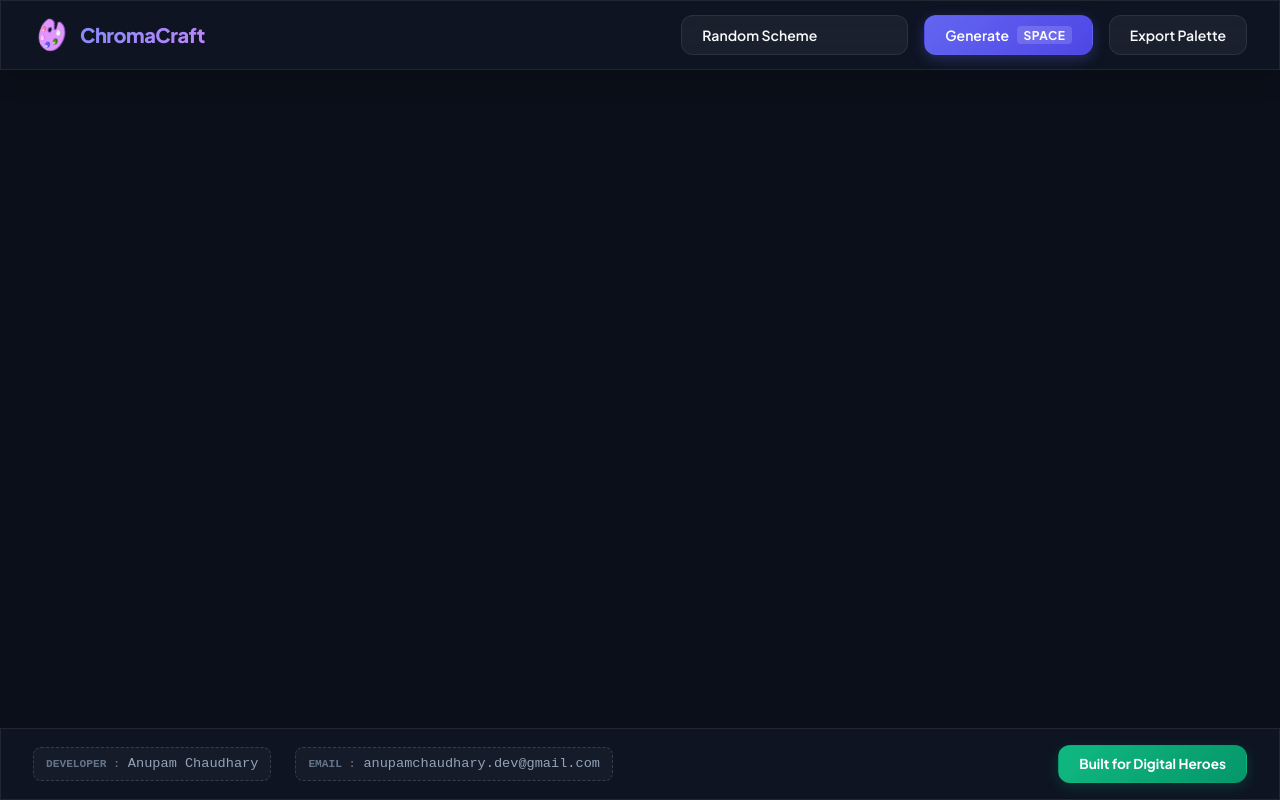
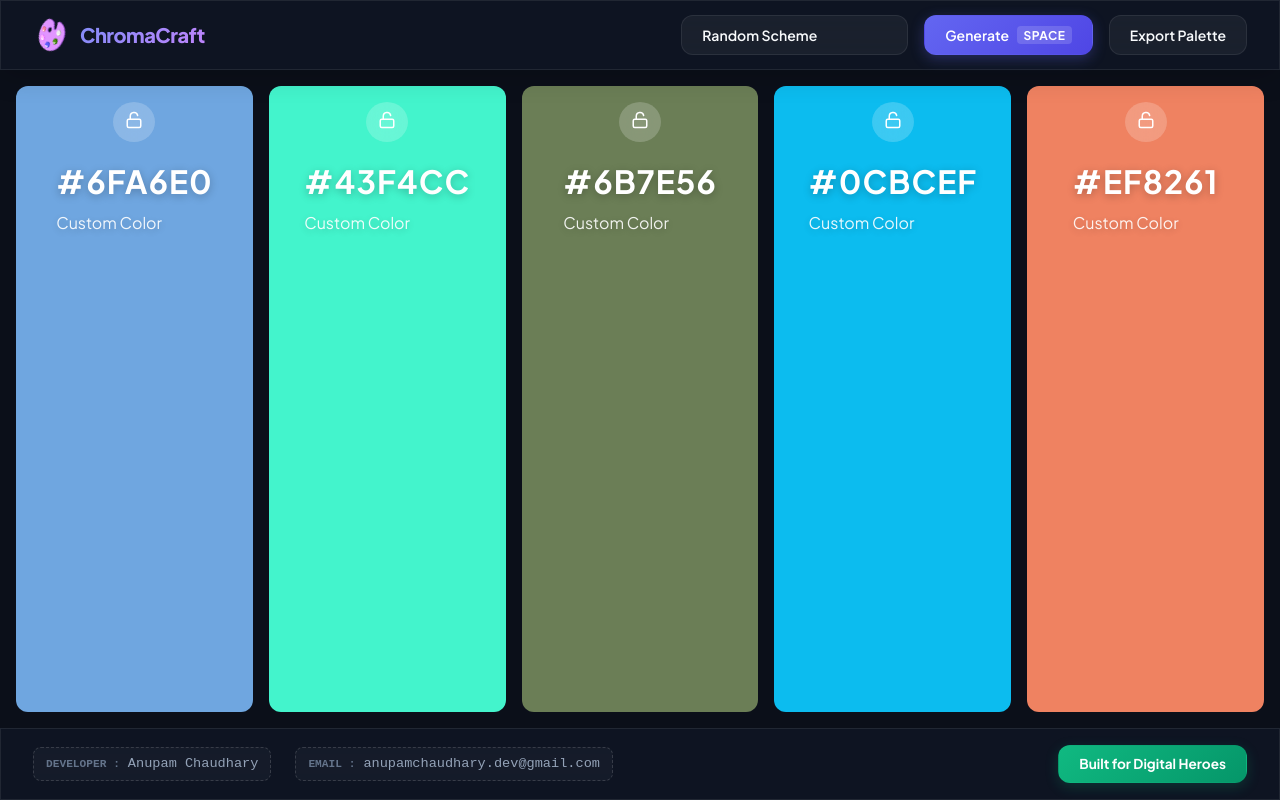
Before and after one commit to anupam311/chromacraft-digital-heroes-tool, a React (Vite) app: page / in a window 1280 px wide. Built offline with nearby package versions, Linux system fonts and the light colour scheme.

Commit message:
feat: implement color column UI layout.

```diff
--- a/package.json
+++ b/package.json
@@ -9,8 +9,10 @@
     "preview": "vite preview"
   },
   "dependencies": {
+    "lucide-react": "^1.21.0",
     "react": "^18.3.1",
-    "react-dom": "^18.3.1"
+    "react-dom": "^18.3.1",
+    "react-icons": "^5.6.0"
   },
   "devDependencies": {
     "@types/react": "^18.3.3",
--- a/src/App.jsx
+++ b/src/App.jsx
@@ -1,6 +1,17 @@
 import React, { useState } from 'react';
 import Header from './components/Header';
 import Footer from './components/Footer';
+import Column from './components/Column';
+import {
+  createColorObject,
+  copyToClipboard,
+  hslToHex,
+} from "./utils/color";
+
+const initialColors = Array.from(
+  { length: 5 },
+  () => createColorObject()
+);
 
 // ==========================================
 // MANDATORY DEVELOPER SETTINGS
@@ -12,6 +23,8 @@ const DEVELOPER_EMAIL = "anupamchaudhary.dev@gmail.com"; // Write your email ins
 
 export default function App() {
   const [harmonyMode, setHarmonyMode] = useState('random');
+  const [colors, setColors] = useState(initialColors);
+  const [selectedIndex, setSelectedIndex] = useState(null);
 
   const generatePalette = () => {
     console.log('Generate palette clicked! Mode:', harmonyMode);
@@ -31,7 +44,27 @@ export default function App() {
       />
 
       {/* Workspace Column Placeholder will go here later */}
-      <main style={{ flex: 1 }}></main>
+      <main className="workspace">
+        {colors.map((color, index) => (
+          <Column
+            color={color}
+            selected={selectedIndex === index}
+            onSelect={() => setSelectedIndex(index)}
+            onMouseLeft={() => setSelectedIndex(null)}
+            onLock={() => toggleLock(index)}
+            onCopy={() => copyColor(index)}
+            onHueChange={(value) =>
+              updateHue(index, value)
+            }
+            onSaturationChange={(value) =>
+              updateSaturation(index, value)
+            }
+            onLightnessChange={(value) =>
+              updateLightness(index, value)
+            }
+          />
+        ))}
+      </main>
 
       <Footer
         developerName={DEVELOPER_NAME}
--- a/src/components/Column.jsx
+++ b/src/components/Column.jsx
@@ -1,9 +1,107 @@
-import React from 'react';
+import React from "react";
+import {Lock, LockOpen} from "lucide-react";
 
-export default function Column() {
+function Column({
+  color,
+  selected,
+  onSelect,
+  onMouseLeft,
+  onLock,
+  onCopy,
+  onHueChange,
+  onSaturationChange,
+  onLightnessChange,
+}) {
   return (
-    <div className="color-column">
-      {/* Individual column skeleton */}
+    <div
+      className={`column ${selected ? "selected" : ""}`}
+      style={{ backgroundColor: color.hex }}
+      onMouseOver={onSelect}
+      onMouseLeave={onMouseLeft}
+    >
+      {/* Top Controls */}
+      <div className="column-top">
+        <button
+          className="icon-btn"
+          onClick={(e) => {
+            e.stopPropagation();
+            onLock();
+          }}
+        >
+          {color.locked ? (
+            <Lock size={18} strokeWidth={2} />
+          ) : (
+            <LockOpen size={18} strokeWidth={2} />
+          )}
+        </button>
+      </div>
+
+      {/* Color Info */}
+      <div className="column-info">
+        <h2>{color.hex}</h2>
+        <p>{color.name}</p>
+      </div>
+
+      {/* HSL Controls */}
+      {selected && (
+        <div
+          className="controls-panel"
+          onClick={(e) => e.stopPropagation()}
+        >
+          <div className="slider-group">
+            <div className="slider-label">
+              <label>Hue</label>
+              <span>{color.h}</span>
+            </div>
+            <input
+              className="hue-slider"
+              type="range"
+              min="0"
+              max="360"
+              value={color.h}
+              onChange={(e) =>
+                onHueChange(Number(e.target.value))
+              }
+            />
+          </div>
+
+          <div className="slider-group">
+            <div className="slider-label">
+              <label>Saturation</label>
+              <span>{color.s}%</span>
+            </div>
+            <input
+              className="saturation-slider"
+              type="range"
+              min="0"
+              max="100"
+              value={color.s}
+              onChange={(e) =>
+                onSaturationChange(Number(e.target.value))
+              }
+            />
+          </div>
+
+          <div className="slider-group">
+            <div className="slider-label">
+              <label>Lightness</label>
+              <span>{color.l}%</span>
+            </div>
+            <input
+              className="lightness-slider"
+              type="range"
+              min="0"
+              max="100"
+              value={color.l}
+              onChange={(e) =>
+                onLightnessChange(Number(e.target.value))
+              }
+            />
+          </div>
+        </div>
+      )}
     </div>
   );
 }
+
+export default Column;
--- a/src/index.css
+++ b/src/index.css
@@ -237,3 +237,215 @@ select.btn-secondary:hover {
   transform: translateY(-1px);
   box-shadow: 0 6px 20px rgba(16, 185, 129, 0.3);
 }
+
+.workspace {
+  flex: 1;
+  display: flex;
+  padding: 1rem;
+  gap: 1rem;
+}
+
+.column {
+  flex: 1;
+  display: flex;
+  flex-direction: column;
+  align-items: center;
+  border-radius: 12px;
+  overflow: hidden;
+  transition: var(--transition-smooth);
+}
+
+.column:hover {
+  box-shadow: 0 8px 20px rgba(0, 0, 0, 0.3);
+}
+
+/* Top Area */
+
+.column-top {
+  display: flex;
+  justify-content: flex-end;
+
+  padding-top: 16px;
+}
+
+.icon-btn {
+  width: 42px;
+  height: 40px;
+
+  border: none;
+  border-radius: 50%;
+
+  font-size: 18px;
+
+  cursor: pointer;
+
+  background: rgba(255, 255, 255, 0.2);
+
+  backdrop-filter: blur(10px);
+
+  transition: all 0.2s ease;
+}
+
+.icon-btn:hover {
+  transform: scale(1.1);
+
+  background: rgba(255, 255, 255, 0.3);
+}
+
+/* Color Info */
+
+.column-info {
+  padding: 15px;
+
+  color: white;
+
+  text-shadow: 0 2px 8px rgba(0, 0, 0, 0.25);
+}
+
+.column-info h2 {
+  font-size: 2rem;
+  font-weight: 700;
+
+  margin-bottom: 6px;
+
+  letter-spacing: 1px;
+}
+
+.column-info p {
+  font-size: 1rem;
+
+  opacity: 0.9;
+}
+
+/* Controls Panel */
+
+.controls-panel {
+  background: rgba(0,0,0,0.9);
+  width: fit-content;
+
+  backdrop-filter: blur(24px);
+  -webkit-backdrop-filter: blur(24px);
+
+  border: 1px solid rgba(0,0,0,0.5);
+
+  border-radius: 20px;
+
+  padding: 18px;
+
+  box-shadow:
+    0 8px 32px rgba(255,255,255,0.15);
+}
+
+/* Sliders */
+
+.slider-group {
+  margin-bottom: 16px;
+}
+
+.slider-group label {
+  display: block;
+  font-size: 14px;
+  font-weight: 500;
+  color: rgba(255,255,255,0.85);
+  letter-spacing: 0.5px;
+}
+
+.slider-group span{
+  display: block;
+  font-size: 14px;
+  font-weight: 600;
+}
+
+.slider-group input[type="range"] {
+  -webkit-appearance: none;
+  appearance: none;
+
+  width: 100%;
+  height: 6px;
+
+  border-radius: 999px;
+
+  background: rgba(0,0,0,0.25);
+
+  outline: none;
+  cursor: pointer;
+}
+
+.slider-group input[type="range"]::-webkit-slider-thumb {
+  -webkit-appearance: none;
+
+  width: 18px;
+  height: 18px;
+
+  border-radius: 50%;
+
+  background: white;
+
+  border: 2px solid rgba(255,255,255,0.8);
+
+  box-shadow:
+    0 2px 8px rgba(0,0,0,0.25);
+
+  cursor: pointer;
+}
+
+.slider-group input[type="range"]::-moz-range-thumb {
+  width: 18px;
+  height: 18px;
+
+  border-radius: 50%;
+
+  background: white;
+
+  border: none;
+
+  cursor: pointer;
+}
+
+.hue-slider {
+  background: linear-gradient(
+    to right,
+    red,
+    yellow,
+    lime,
+    cyan,
+    blue,
+    magenta,
+    red
+  ) !important;
+}
+
+.saturation-slider {
+  background: linear-gradient(
+    to right,
+    #808080,
+    #ffffff
+  ) !important;
+}
+
+.lightness-slider {
+  background: linear-gradient(
+    to right,
+    black,
+    white
+  ) !important;
+}
+
+.slider-label{
+  display: flex;
+  justify-content: space-between;
+}
+
+/* Animation */
+
+@keyframes fadeIn {
+  from {
+    opacity: 0;
+    transform: translateY(12px);
+  }
+
+  to {
+    opacity: 1;
+    transform: translateY(0);
+  }
+}
--- a/src/utils/color.js
+++ b/src/utils/color.js
@@ -1,9 +1,148 @@
-// Color Math and Conversions Utility Skeleton
+// Generate random HEX color
+export function generateRandomColor() {
+  const letters = "0123456789ABCDEF";
 
-export function hslToHex(h, s, l) {
-  return '#000000';
+  let color = "#";
+
+  for (let i = 0; i < 6; i++) {
+    color += letters[Math.floor(Math.random() * 16)];
+  }
+
+  return color;
 }
 
-export function getContrastRatio(hex1, hex2) {
-  return 1.0;
+// Copy HEX to clipboard
+export function copyToClipboard(text) {
+  navigator.clipboard.writeText(text);
 }
+
+// HEX → HSL
+export function hexToHsl(hex) {
+  hex = hex.replace("#", "");
+
+  let r = parseInt(hex.substring(0, 2), 16) / 255;
+  let g = parseInt(hex.substring(2, 4), 16) / 255;
+  let b = parseInt(hex.substring(4, 6), 16) / 255;
+
+  let max = Math.max(r, g, b);
+  let min = Math.min(r, g, b);
+
+  let h;
+  let s;
+  let l = (max + min) / 2;
+
+  if (max === min) {
+    h = s = 0;
+  } else {
+    let d = max - min;
+
+    s =
+      l > 0.5
+        ? d / (2 - max - min)
+        : d / (max + min);
+
+    switch (max) {
+      case r:
+        h =
+          (g - b) / d +
+          (g < b ? 6 : 0);
+        break;
+
+      case g:
+        h =
+          (b - r) / d + 2;
+        break;
+
+      case b:
+        h =
+          (r - g) / d + 4;
+        break;
+
+      default:
+        h = 0;
+    }
+
+    h /= 6;
+  }
+
+  return {
+    h: Math.round(h * 360),
+    s: Math.round(s * 100),
+    l: Math.round(l * 100),
+  };
+}
+
+// HSL → HEX
+export function hslToHex(h, s, l) {
+  s /= 100;
+  l /= 100;
+
+  const c =
+    (1 - Math.abs(2 * l - 1)) * s;
+
+  const x =
+    c *
+    (1 -
+      Math.abs(
+        ((h / 60) % 2) - 1
+      ));
+
+  const m = l - c / 2;
+
+  let r = 0;
+  let g = 0;
+  let b = 0;
+
+  if (h >= 0 && h < 60) {
+    r = c;
+    g = x;
+  } else if (h < 120) {
+    r = x;
+    g = c;
+  } else if (h < 180) {
+    g = c;
+    b = x;
+  } else if (h < 240) {
+    g = x;
+    b = c;
+  } else if (h < 300) {
+    r = x;
+    b = c;
+  } else {
+    r = c;
+    b = x;
+  }
+
+  r = Math.round((r + m) * 255);
+  g = Math.round((g + m) * 255);
+  b = Math.round((b + m) * 255);
+
+  return (
+    "#" +
+    [r, g, b]
+      .map((value) =>
+        value
+          .toString(16)
+          .padStart(2, "0")
+      )
+      .join("")
+      .toUpperCase()
+  );
+}
+
+// Create full color object
+export function createColorObject() {
+  const hex = generateRandomColor();
+
+  const { h, s, l } =
+    hexToHsl(hex);
+
+  return {
+    hex,
+    h,
+    s,
+    l,
+    locked: false,
+    name: "Custom Color",
+  };
+}
```
Also changed, not shown: 1 other file (tests, documents, lock files or other folders).
